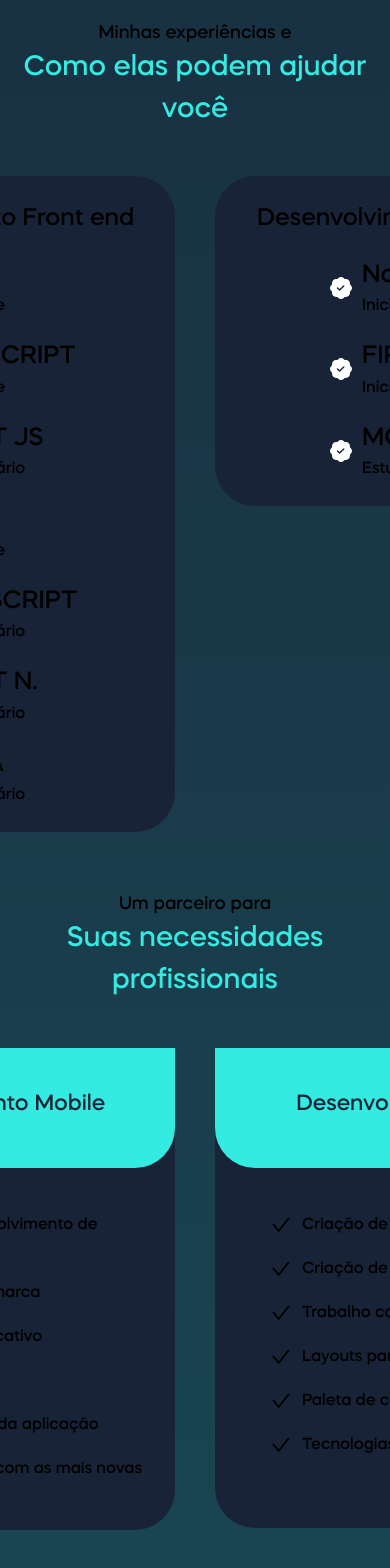
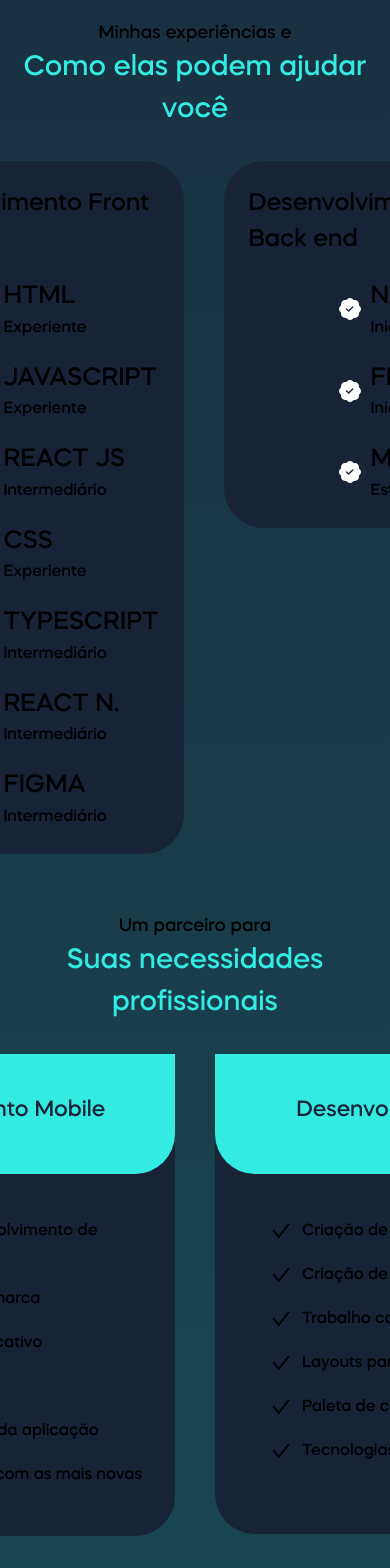
Before and after one commit to Devkelwin/portifolio, a Next.js app: page / in a window 390 px wide. Shown: the part 1160-2728 px from the top of the page. Built offline with nearby package versions, Linux system fonts and the light colour scheme.

Commit message:
five commit

```diff
--- a/app/page.tsx
+++ b/app/page.tsx
@@ -1,6 +1,6 @@
-'use client'
 
-import React, { useEffect, useState} from 'react';
+
+import React from 'react';
 import Section1 from '@/src/components/section1'
 import Image from 'next/image'
 
@@ -18,26 +18,18 @@ import cardapio from '../src/image/cardapio.png'
 import carros from '../src/image/carros.png'
 import imc from '../src/image/imc.png'
 import metas from '../src/image/metas.png'
-
+import { useMediaQuery } from 'react-responsive'
 
 export default function Home() {
-  const [isMobile, setIsMobile] = useState(false);
-  useEffect(() => {
-    const handleResize = () => {
-      const isMobileScreen = window.innerWidth <= 768; // Defina a largura em que você considera como "mobile"
-      setIsMobile(isMobileScreen);
-    };
-
-    window.addEventListener('resize', handleResize);
-    handleResize(); // Verifica a largura inicial ao carregar a página
-
-    return () => {
-      window.removeEventListener('resize', handleResize);
-    };
-  }, []);
+  const isBigScreen = useMediaQuery({ query: '(min-width: 1824px)' })
+  const isTabletOrMobile = useMediaQuery({ query: '(max-width: 1224px)' })
+  const isPortrait = useMediaQuery({ query: '(orientation: portrait)' })
+  const isRetina = useMediaQuery({ query: '(min-resolution: 2dppx)' })
 
   return (
+
     <div id="container"  style={{ background: "linear-gradient(#182337 ,#1b7075 )", height: '100%',paddingBottom:60 }}>
+
       <header style={{ alignItems: 'center', justifyContent: 'center', textAlign: 'center', paddingTop: '10%' }}>
         <h2 style={{ fontSize: 20 }}>Olá, eu sou</h2>
         <h1 style={{ fontFamily: 'Mazzard', fontSize: 42, color: '#34ebe2' }}>Kelwin Carlos</h1>
@@ -71,15 +63,12 @@ export default function Home() {
       </section>
 
 
-      <section style={{ display: 'flex', justifyContent: 'center', alignItems: 'center', textAlign: 'center' }}>
-  {isMobile ? (
-    <div>
+      {
+      isTabletOrMobile &&
       <Section2 />
-    </div>
-  ) : (
-    <Section2 />
-  )}
-</section>
+    }
+
+
 
 
 
@@ -88,16 +77,13 @@ export default function Home() {
         <h1 style={{ color: '#34ebe2', fontSize: 28, fontFamily: 'Mazzard' }}>Suas necessidades profissionais</h1>
       </section>
 
+      {
+      isTabletOrMobile &&
+       <Section3 />
+    }
 
-      <section style={{ display: 'flex', justifyContent: 'center', alignItems: 'center', textAlign: 'center' }}>
-  {isMobile ? (
-    <div>
-      <Section3 />
-    </div>
-  ) : (
-    <Section3 />
-  )}
-</section>
+
+
 
       <section style={{ alignItems: 'center', justifyContent: 'center', textAlign: 'center', paddingTop: '10%' }}>
         <h2 style={{fontSize: 18,fontFamily: 'Mazzard'}}>Meus trabalhos</h2>
@@ -329,9 +315,11 @@ style={{borderRadius:15}}
         linkmessage='Envie uma mensagem'
 
         />
+
       </section>
 
 
     </div>
+
   )
 }
--- a/package.json
+++ b/package.json
@@ -21,6 +21,7 @@
     "react": "18.2.0",
     "react-dom": "18.2.0",
     "react-icons": "^4.10.1",
+    "react-responsive": "^9.0.2",
     "tailwindcss": "3.3.2",
     "typescript": "5.1.6"
   }
```
Also changed, not shown: 1 other file (tests, documents, lock files or other folders).
